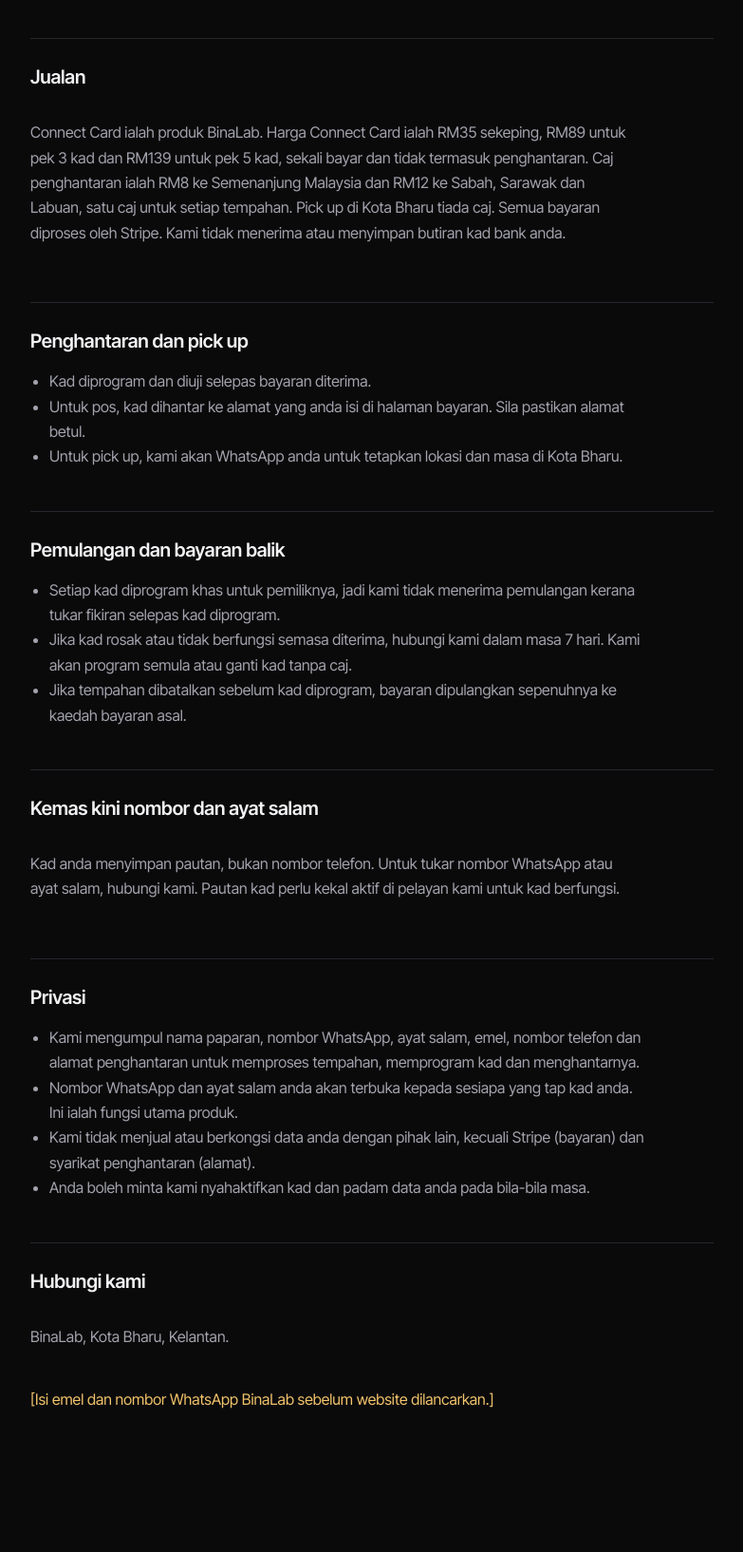
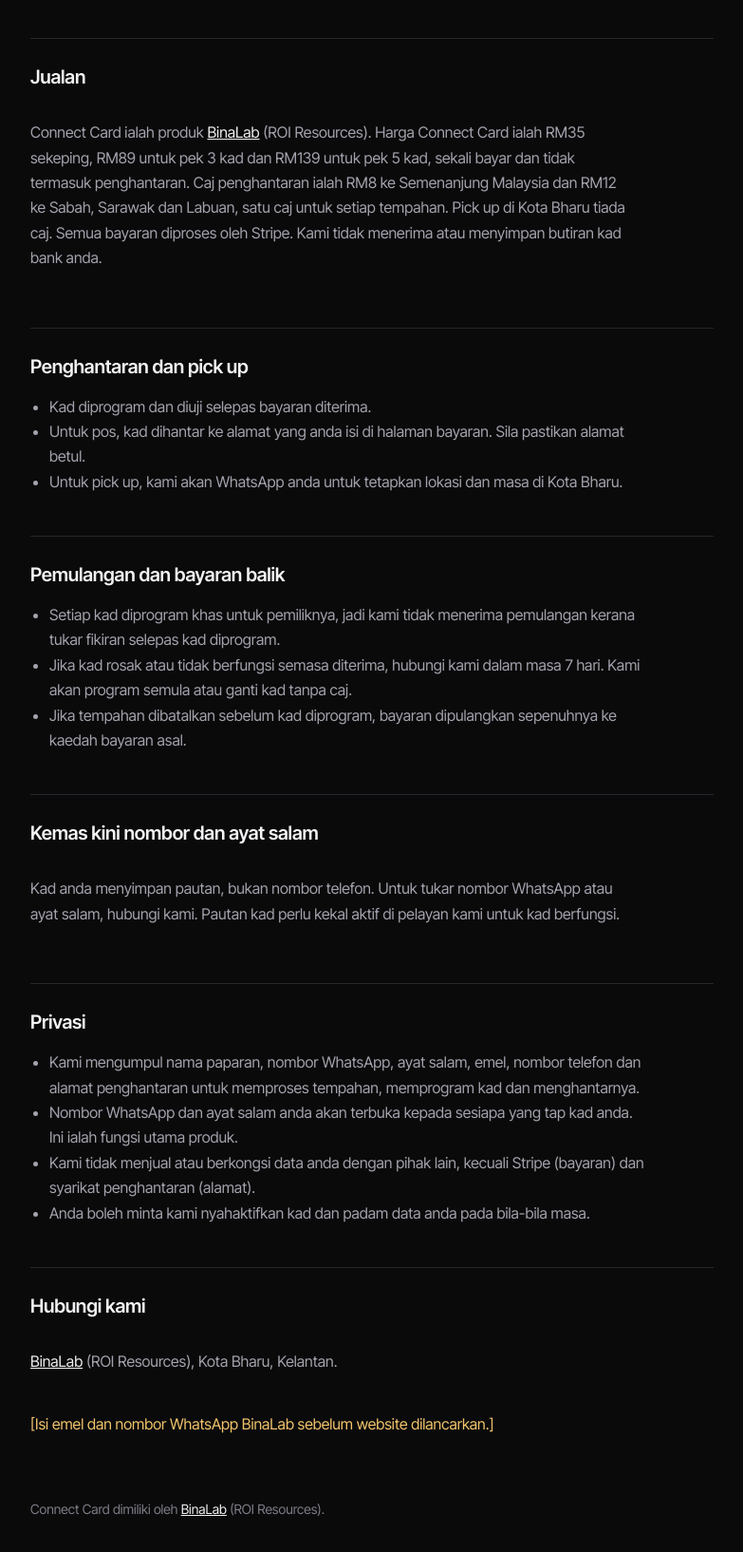
Before and after one commit to danialrohaizat012-sys/connectcard, a website: page public/polisi.html in a window 1280 px wide. Shown: the part 220-1854 px from the top of the page at 95% size, without its empty margins (248-1031 px from the left). Before the commit the page ends 1786 px from the top, so only its background shows below. Drawn offline with Linux system fonts and the light colour scheme.

Commit message:
Show BinaLab (ROI Resources) ownership with a link to binalab.my
Co-Authored-By: Claude Opus 5.5 <noreply@anthropic.com>
Claude-Session: https://claude.ai/code/session_01PK6wSYT2LTBcuzi3dhK4Tm

```diff
--- a/public/polisi.html
+++ b/public/polisi.html
@@ -30,7 +30,7 @@ ul{padding-left:20px;margin:0}
   <p class="updated">Dikemas kini: November 2026</p>
 
   <h2 id="jualan">Jualan</h2>
-  <p>Connect Card ialah produk BinaLab. Harga Connect Card ialah RM35 sekeping, RM89 untuk pek 3 kad dan RM139 untuk pek 5 kad, sekali bayar dan tidak termasuk penghantaran. Caj penghantaran ialah RM8 ke Semenanjung Malaysia dan RM12 ke Sabah, Sarawak dan Labuan, satu caj untuk setiap tempahan. Pick up di Kota Bharu tiada caj. Semua bayaran diproses oleh Stripe. Kami tidak menerima atau menyimpan butiran kad bank anda.</p>
+  <p>Connect Card ialah produk <a href="https://binalab.my">BinaLab</a> (ROI Resources). Harga Connect Card ialah RM35 sekeping, RM89 untuk pek 3 kad dan RM139 untuk pek 5 kad, sekali bayar dan tidak termasuk penghantaran. Caj penghantaran ialah RM8 ke Semenanjung Malaysia dan RM12 ke Sabah, Sarawak dan Labuan, satu caj untuk setiap tempahan. Pick up di Kota Bharu tiada caj. Semua bayaran diproses oleh Stripe. Kami tidak menerima atau menyimpan butiran kad bank anda.</p>
 
   <h2 id="penghantaran">Penghantaran dan pick up</h2>
   <ul>
@@ -58,8 +58,9 @@ ul{padding-left:20px;margin:0}
   </ul>
 
   <h2 id="hubungi">Hubungi kami</h2>
-  <p>BinaLab, Kota Bharu, Kelantan.</p>
+  <p><a href="https://binalab.my">BinaLab</a> (ROI Resources), Kota Bharu, Kelantan.</p>
   <p class="todo">[Isi emel dan nombor WhatsApp BinaLab sebelum website dilancarkan.]</p>
+  <p class="updated" style="margin-top:40px">Connect Card dimiliki oleh <a href="https://binalab.my">BinaLab</a> (ROI Resources).</p>
 </main>
 </body>
 </html>
```
Also changed, not shown: public/index.html (+1 -1 lines), public/terima-kasih.html (+1 -0 lines).
